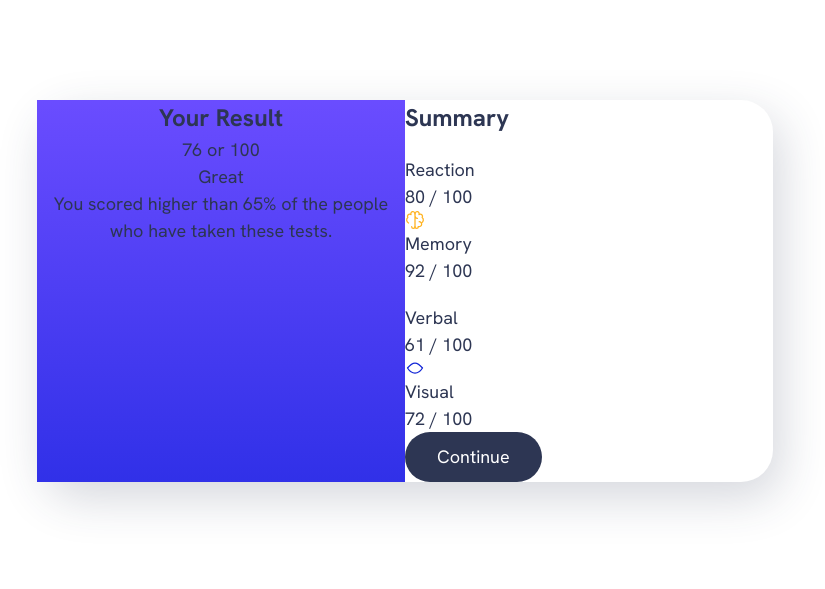
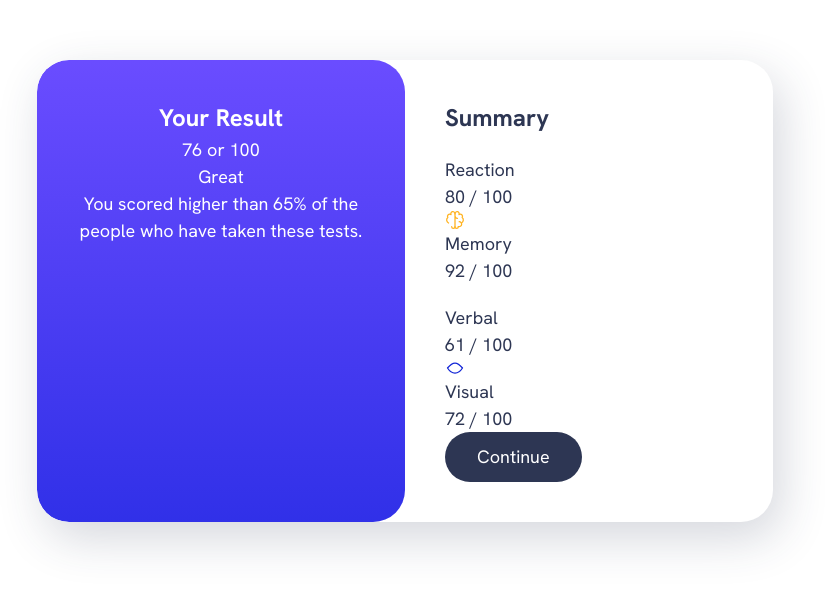
Before and after one commit to KyleA99/results-summary-component, a plain HTML site: page index.html in a window 1280 px wide. Shown: the part 109-698 px from the top of the page, without its empty margins (235-1060 px from the left). Drawn offline with Linux system fonts and the light colour scheme.

Commit message:
Add padding to results and summary sections

```diff
--- a/styles.css
+++ b/styles.css
@@ -128,6 +128,10 @@ p, h1, h2, h3, h4, h5, h6 {
     }
 
     .results-summary-container {
+        /* Scoped custom properties */
+        --border-radius: 2rem;
+        --padding: 2.5rem;
+
         max-width: 46rem;
         /* Makes it easy to have two columns for larger screen sizes responsiveness */
         display: grid;
@@ -137,13 +141,20 @@ p, h1, h2, h3, h4, h5, h6 {
 @media (min-width: 600px) {
     .results-summary-container {
         grid-template-columns: 1fr 1fr;
-        border-radius: 2rem;
+        border-radius: var(--border-radius);
+        overflow: hidden;
         /* var nested in hsl version to allow for .2 opacity property */
         box-shadow: .5rem 1rem 3rem hsl(var(--clr-neutral-dark-blue-gray), .2);
     }
 
+    .results, .summary-container {
+        padding: var(--padding);
+    }
+
     .results {
+        color: hsl(var(--clr-neutral-white), 8.5);
         text-align: center;
         background: var(--gradient-primary);
+        border-radius: var(--border-radius);
     }
 }
```
Also changed, not shown: index.html (+3 -3 lines).
